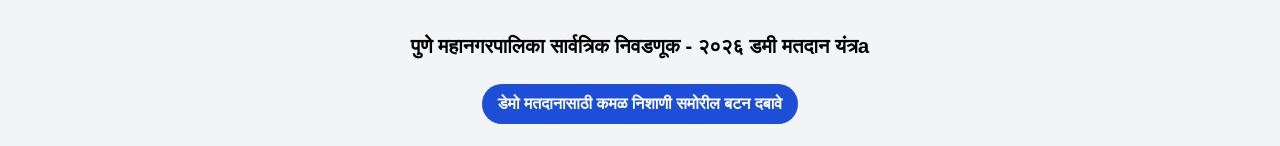
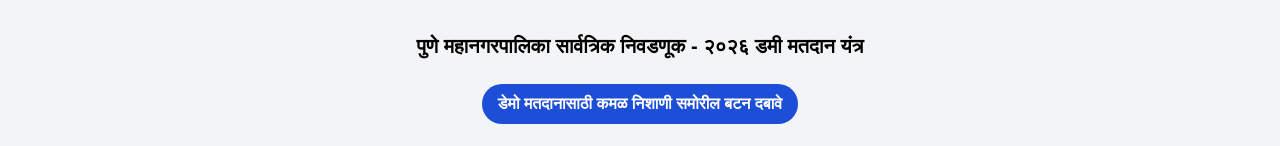
Before and after one commit to corporateDynastical/umesh_gaikwad_dummyvote, a Next.js app: page / in a window 1280 px wide. Shown: the top 146 px of the page. Built offline with nearby package versions, Linux system fonts and the light colour scheme.

Commit message:
Update page.tsx

```diff
--- a/app/page.tsx
+++ b/app/page.tsx
@@ -19,7 +19,7 @@ const SoundCheck = () => {
   return (
     <section className="bg-gray-100 dark:bg-gray-900 px-4 md:px-24 py-6 text-black dark:text-white">
       <h1 className="text-center text-xl font-bold mb-4 pt-2">
-        पुणे महानगरपालिका सार्वत्रिक निवडणूक - २०२६ डमी मतदान यंत्रa
+        पुणे महानगरपालिका सार्वत्रिक निवडणूक - २०२६ डमी मतदान यंत्र
       </h1>
 
       <div className="text-center mb-4 pt-2">
```
